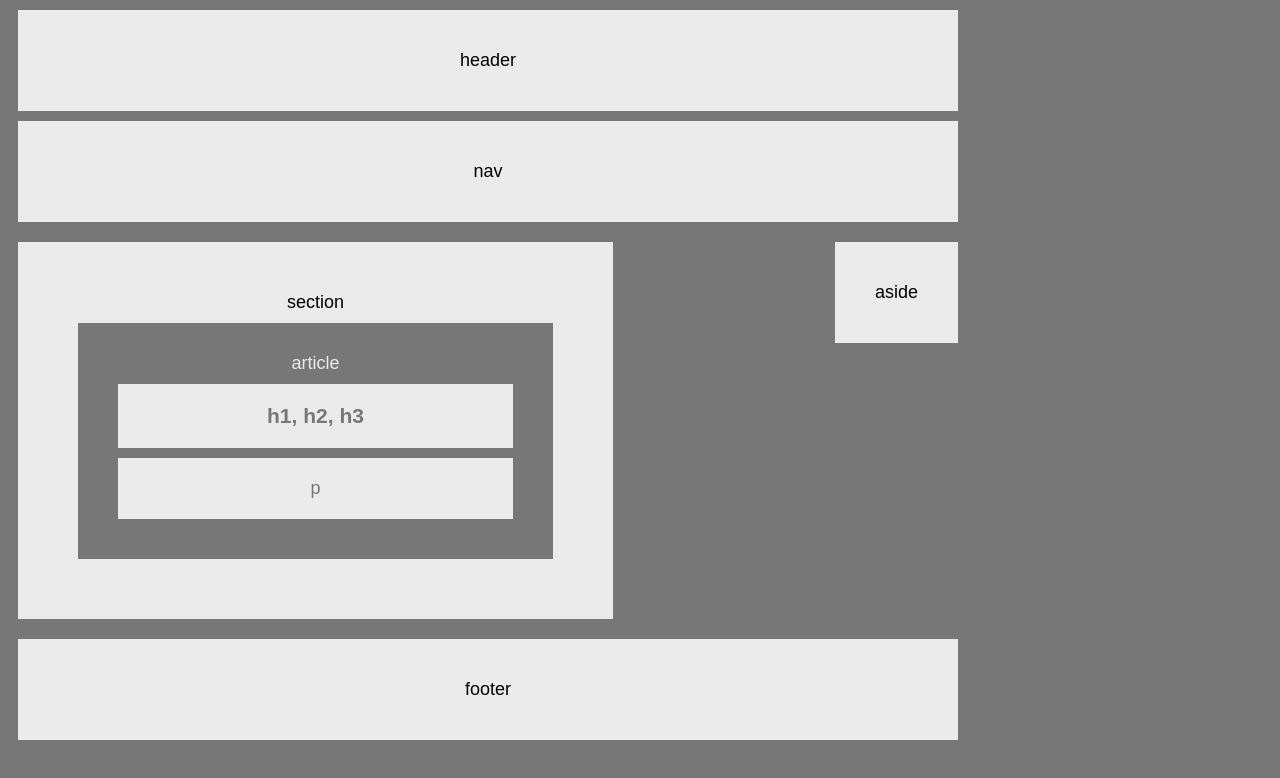
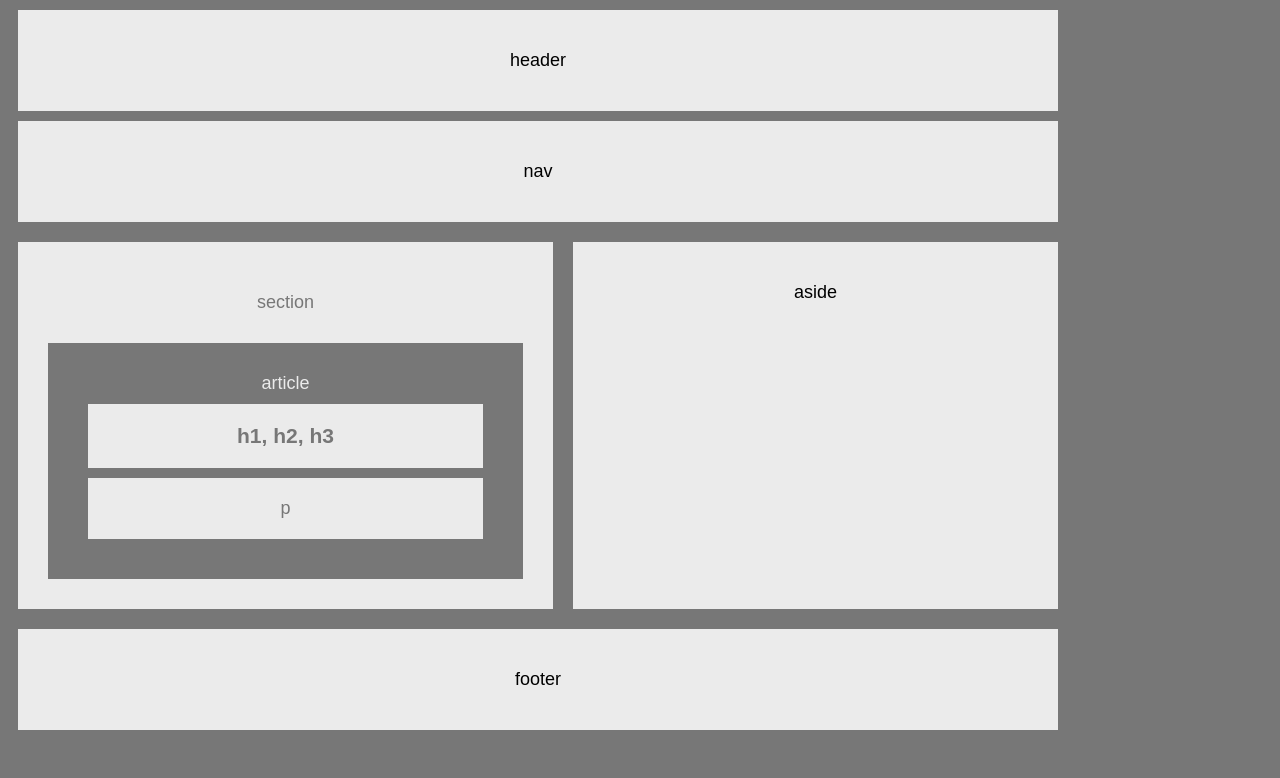
Before and after one commit to bmonreal44094/bmonreal44094.github.io, a plain HTML site: page index.html in a window 1280 px wide. Drawn offline with Linux system fonts and the light colour scheme.

Commit message:
got it working

```diff
--- a/index.html
+++ b/index.html
@@ -8,15 +8,17 @@
 	<link rel="stylesheet" type="text/css" href="style.css">
 </head>
 
+<body>
+
 <header>header</header>
-
-<body class="clearfix">
 
 	<nav>nav</nav>
 
 	<aside>aside</aside>
 
-	<section>section
+	<section>
+
+		<p>section</p>
 
 		<article>article
 
@@ -28,8 +30,8 @@
 
 	</section>
 
+<footer>footer</footer>
+
 </body>
 
-<footer>footer</footer>
-
 </html>
--- a/style.css
+++ b/style.css
@@ -5,10 +5,12 @@ html {
 }
 
 body {
-		width: 	960px;
+		width: 960px;
+		position: relative;
 }
 
 header {
+		width: 960px;
 		padding: 40px;
 		margin: 10px;
 		background: #ebebeb;
@@ -16,6 +18,7 @@ header {
 }
 
 nav {
+		width: 960px;
 		padding: 40px;
 		margin: 10px;
 		background: #ebebeb;
@@ -27,23 +30,27 @@ footer {
 		margin: 20px 10px;
 		background: #ebebeb;
 		text-align: center;
+		width: 960px;
 }
 
 section {
 		width: 	495px;
-		padding: 50px;
+		padding: 20px;
 		margin: 20px 10px;
 		background: #ebebeb;
 		text-align: center;
 }
 
 aside {
-		width: 445;
+		width: 405px;
+		height: 287px;
 		padding: 40px;
 		margin: 10px;
-		float: right;
+		float: left;
 		background: #ebebeb;
 		text-align: center;
+		position: absolute;
+		left: 555px;
 }
 
 article {
```
